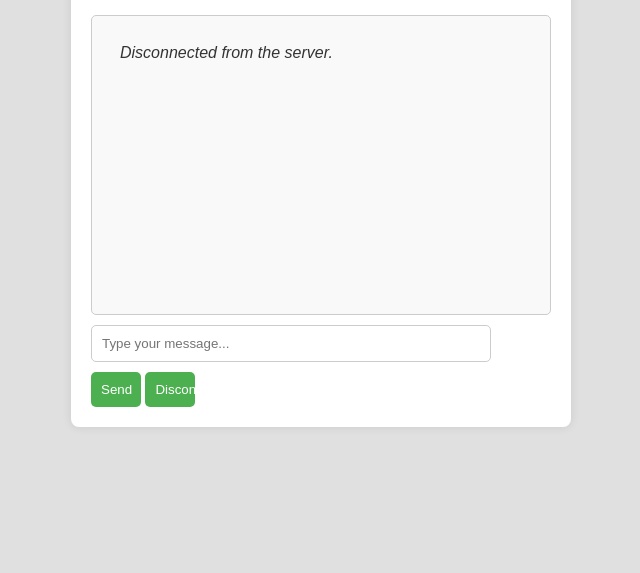
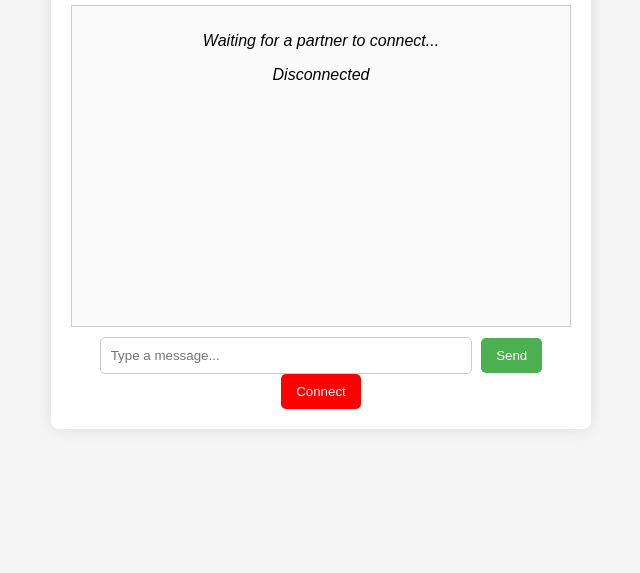
Before and after one commit to Adhwaide/anonchat-backend, a website: page chat.html in a window 1280 px wide. Shown: the part 227-800 px from the top of the page, without its empty margins (319-959 px from the left). Drawn offline with Linux system fonts and the light colour scheme.

Commit message:
Update chat.html

```diff
--- a/chat.html
+++ b/chat.html
@@ -3,21 +3,134 @@
 <head>
     <meta charset="UTF-8">
     <meta name="viewport" content="width=device-width, initial-scale=1.0">
-    <title>AnonChat</title>
-    <link rel="stylesheet" href="styles.css">
+    <title>AnonTalk Chat</title>
+    <style>
+        body {
+            display: flex;
+            flex-direction: column;
+            justify-content: center;
+            align-items: center;
+            height: 100vh;
+            margin: 0;
+            font-family: Arial, sans-serif;
+            background-color: #f5f5f5;
+        }
+        .chat-container {
+            width: 90%;
+            max-width: 500px;
+            background-color: #fff;
+            padding: 20px;
+            box-shadow: 0px 0px 15px rgba(0, 0, 0, 0.1);
+            border-radius: 8px;
+            text-align: center;
+        }
+        .messages {
+            border: 1px solid #ccc;
+            height: 300px;
+            overflow-y: auto;
+            padding: 10px;
+            margin-bottom: 10px;
+            background: #fafafa;
+        }
+        input {
+            width: 70%;
+            padding: 10px;
+            margin-right: 5px;
+            border: 1px solid #ccc;
+            border-radius: 5px;
+        }
+        .send-btn, .connect-btn {
+            padding: 10px 15px;
+            border: none;
+            border-radius: 5px;
+            cursor: pointer;
+            color: white;
+        }
+        .send-btn {
+            background-color: #4CAF50;
+        }
+        .send-btn:hover {
+            background-color: #45a049;
+        }
+        .connect-btn {
+            background-color: red;
+        }
+        .connect-btn.connected {
+            background-color: green;
+        }
+    </style>
 </head>
 <body>
     <div class="chat-container">
-        <header>
-            <h1>AnonChat</h1>
-            <p>Connect anonymously with a stranger</p>
-        </header>
-        <div class="chat-box" id="chatBox">
-            <!-- Messages will appear here -->
+        <h2>AnonTalk Chat</h2>
+        <div class="messages" id="messages">
+            <p><em>Waiting for a partner to connect...</em></p>
         </div>
-        <input type="text" id="messageInput" placeholder="Type your message...">
-        <button id="sendButton">Send</button>
+        <input type="text" id="messageInput" placeholder="Type a message..." />
+        <button class="send-btn" onclick="sendMessage()">Send</button>
+        <button id="connectBtn" class="connect-btn" onclick="toggleConnection()">Disconnect</button>
     </div>
-    <script src="script.js"></script>
+
+    <script>
+        let socket;
+        let isConnected = false;
+
+        function connectToServer() {
+            socket = new WebSocket("wss://ballistic-autumn-cockatoo.glitch.me");
+
+            socket.onopen = function () {
+                console.log("Connected to WebSocket server");
+                document.getElementById("messages").innerHTML = "<p><em>Connected to chat. Finding a partner...</em></p>";
+                document.getElementById("connectBtn").innerText = "Disconnect";
+                document.getElementById("connectBtn").classList.add("connected");
+                isConnected = true;
+            };
+
+            socket.onmessage = function (event) {
+                const messagesDiv = document.getElementById("messages");
+
+                if (event.data === "partner_disconnected") {
+                    messagesDiv.innerHTML += "<p><em>Your partner has disconnected.</em></p>";
+                    document.getElementById("connectBtn").innerText = "Connect";
+                    document.getElementById("connectBtn").classList.remove("connected");
+                    isConnected = false;
+                } else {
+                    messagesDiv.innerHTML += `<p>${event.data}</p>`;
+                }
+
+                messagesDiv.scrollTop = messagesDiv.scrollHeight;
+            };
+
+            socket.onclose = function () {
+                console.log("Disconnected from WebSocket server");
+                document.getElementById("messages").innerHTML += "<p><em>Disconnected</em></p>";
+                document.getElementById("connectBtn").innerText = "Connect";
+                document.getElementById("connectBtn").classList.remove("connected");
+                isConnected = false;
+            };
+        }
+
+        function sendMessage() {
+            const input = document.getElementById("messageInput");
+            if (input.value.trim() !== "" && isConnected) {
+                socket.send(input.value);
+                document.getElementById("messages").innerHTML += `<p><strong>You:</strong> ${input.value}</p>`;
+                input.value = "";
+            }
+        }
+
+        function toggleConnection() {
+            if (isConnected) {
+                socket.send("partner_disconnected"); // Notify partner
+                socket.close(); // Disconnect from server
+            } else {
+                document.getElementById("messages").innerHTML = "<p><em>Waiting for a partner to connect...</em></p>";
+                connectToServer(); // Reconnect to server and find new partner
+            }
+        }
+
+        // Initial connection
+        connectToServer();
+    </script>
 </body>
 </html>
```
